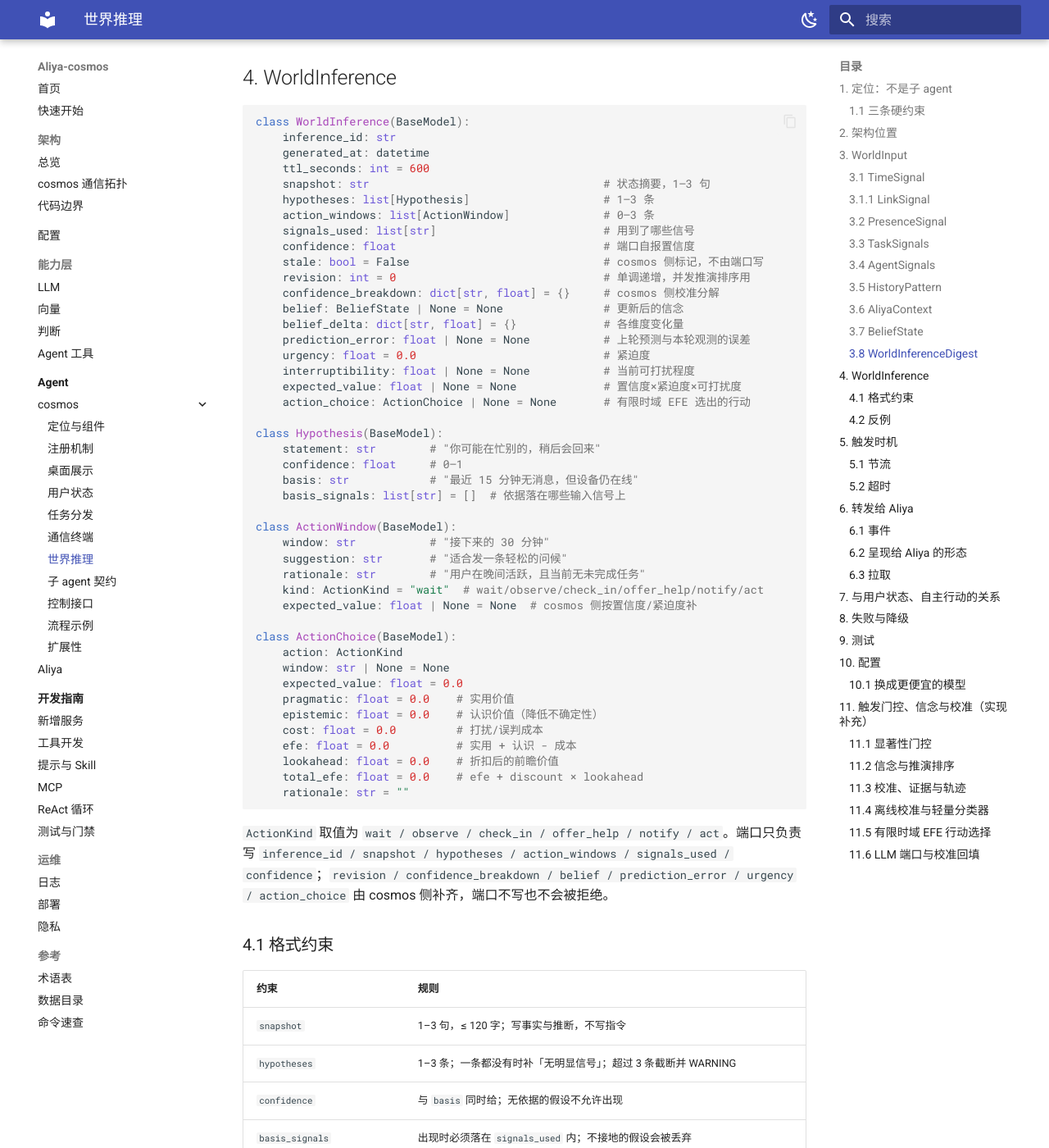
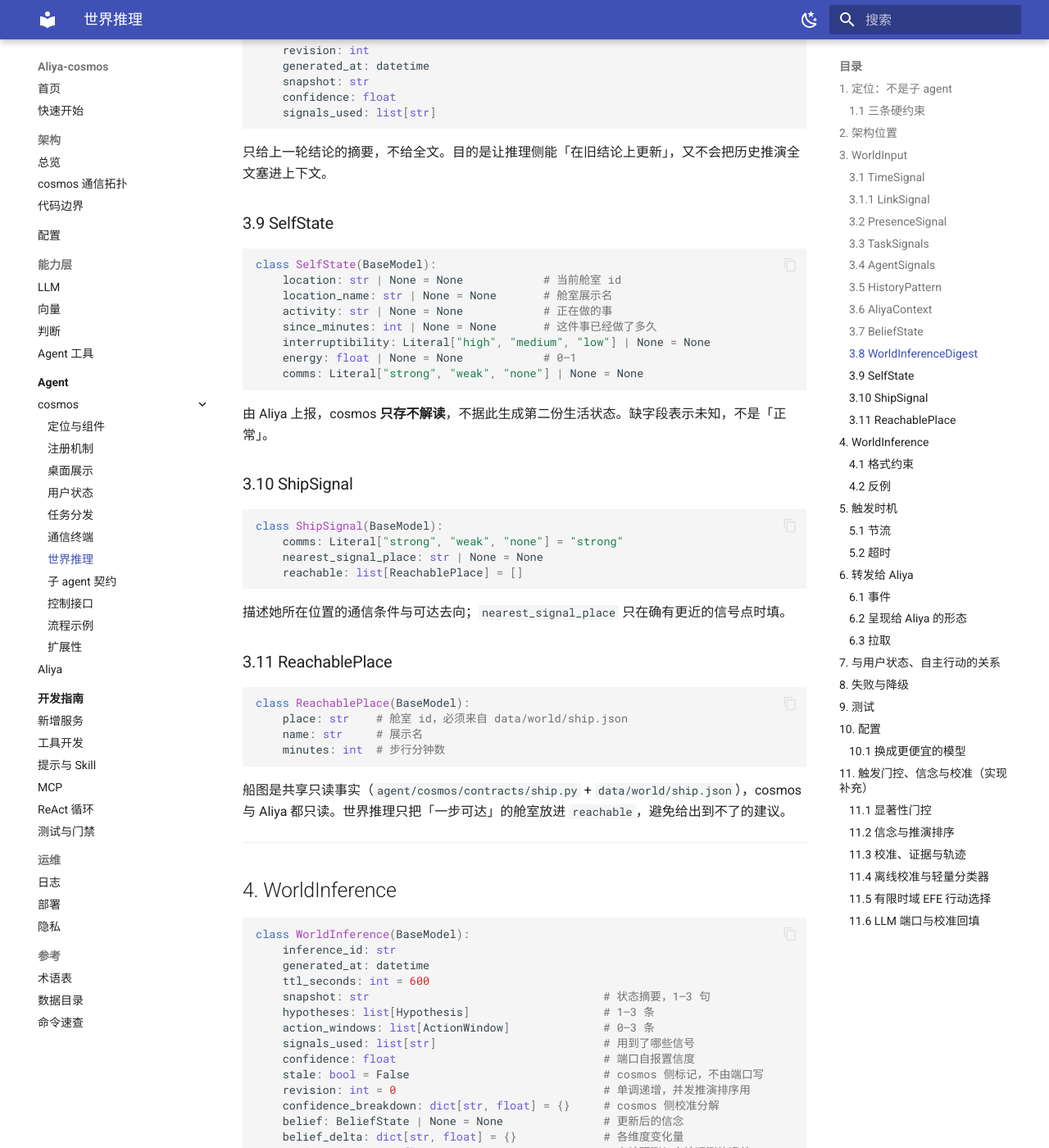
Before and after one commit to muyulov/Aliya-cosmos, an MkDocs documentation site: the page built from docs/wiki/agents/cosmos/world-reasoning.md, in a window 1280 px wide and 1400 px high, scrolled down 5669 px. Shown: the whole window at 82% size. Built offline with MkDocs 1.6.1 and Material for MkDocs 9.7.7, drawn with Linux system fonts in a browser that asks for light colours; a script that is not in the unit is left out; some of the changed text lies outside the part shown.

Commit message:
docs: document life layer and self signals

````diff
--- a/docs/wiki/agents/cosmos/world-reasoning.md
+++ b/docs/wiki/agents/cosmos/world-reasoning.md
@@ -210,9 +210,16 @@ class AliyaContext(BaseModel):
     unspoken: list[str] = []               # 只对玩家说过、还没说完的话
     phase: Literal["daily", "maintenance", "crisis", "rest", "unknown"] = "unknown"
     last_intent: str | None = None         # 上一轮 Aliya 的意图标签
+    # 生活层上报的处境；cosmos 只存不解读
+    location: str | None = None            # 当前舱室 id，如 "engine"
+    activity: str | None = None            # 正在做的事，可直接说出口的一句话
+    comms: Literal["strong", "weak", "none"] | None = None  # 所在舱室的通信条件
+    free_minutes: int | None = None        # 手上这件事还剩多少分钟
 ```
 
 这一块是**由 Aliya 主动提供**的：`ControlService.set_aliya_context(ctx)`。cosmos 只存不解读。不给时字段为 `None`。
+
+`location / activity / comms / free_minutes` 来自 `data/Aliya/activity.json` 的真实生活状态，不是推测。`comms` 是**她所在舱室**的通信条件，和 Aliya↔cosmos 的心跳链路（`link`）是两件事；控制面收到 `comms` 时会同步给 `TerminalService.set_comms()`，由终端决定积压与延迟。
 
 加这个字段的理由：世界推理不是纯看用户，也要知道 Aliya 手头有没有没收尾的事、现在处在什么处境。否则推演出来的建议会和她正在进行的话题冲突。
 
@@ -246,6 +253,43 @@ class WorldInferenceDigest(BaseModel):
 
 只给上一轮结论的摘要，不给全文。目的是让推理侧能「在旧结论上更新」，又不会把历史推演全文塞进上下文。
 
+### 3.9 SelfState
+
+```python
+class SelfState(BaseModel):
+    location: str | None = None            # 当前舱室 id
+    location_name: str | None = None       # 舱室展示名
+    activity: str | None = None            # 正在做的事
+    since_minutes: int | None = None       # 这件事已经做了多久
+    interruptibility: Literal["high", "medium", "low"] | None = None
+    energy: float | None = None            # 0–1
+    comms: Literal["strong", "weak", "none"] | None = None
+```
+
+由 Aliya 上报，cosmos **只存不解读**，不据此生成第二份生活状态。缺字段表示未知，不是「正常」。
+
+### 3.10 ShipSignal
+
+```python
+class ShipSignal(BaseModel):
+    comms: Literal["strong", "weak", "none"] = "strong"
+    nearest_signal_place: str | None = None
+    reachable: list[ReachablePlace] = []
+```
+
+描述她所在位置的通信条件与可达去向；`nearest_signal_place` 只在确有更近的信号点时填。
+
+### 3.11 ReachablePlace
+
+```python
+class ReachablePlace(BaseModel):
+    place: str    # 舱室 id，必须来自 data/world/ship.json
+    name: str     # 展示名
+    minutes: int  # 步行分钟数
+```
+
+船图是共享只读事实（`agent/cosmos/contracts/ship.py` + `data/world/ship.json`），cosmos 与 Aliya 都只读。世界推理只把「一步可达」的舱室放进 `reachable`，避免给出到不了的建议。
+
 ---
 
 ## 4. WorldInference
@@ -270,6 +314,7 @@ class WorldInference(BaseModel):
     interruptibility: float | None = None           # 当前可打扰程度
     expected_value: float | None = None             # 置信度×紧迫度×可打扰度
     action_choice: ActionChoice | None = None       # 有限时域 EFE 选出的行动
+    self_view: SelfView | None = None               # 对她处境的一句话判断
 
 class Hypothesis(BaseModel):
     statement: str        # "你可能在忙别的，稍后会回来"
@@ -283,6 +328,7 @@ class ActionWindow(BaseModel):
     rationale: str        # "用户在晚间活跃，且当前无未完成任务"
     kind: ActionKind = "wait"  # wait/observe/check_in/offer_help/notify/act
     expected_value: float | None = None  # cosmos 侧按置信度/紧迫度补
+    target: str | None = None  # 目的地舱室 id，必须来自 ship.reachable
 
 class ActionChoice(BaseModel):
     action: ActionKind
@@ -295,6 +341,12 @@ class ActionChoice(BaseModel):
     lookahead: float = 0.0    # 折扣后的前瞻价值
     total_efe: float = 0.0    # efe + discount × lookahead
     rationale: str = ""
+    target: str | None = None # 由对应 ActionWindow 带过来的目的地
+
+class SelfView(BaseModel):
+    situation: str        # 用「你」称呼她，≤ 40 字
+    suggested_next: Literal["stay", "move", "interact"] | None = None
+    reason: str = ""
 ```
 
 `ActionKind` 取值为 `wait / observe / check_in / offer_help / notify / act`。端口只负责写 `inference_id / snapshot / hypotheses / action_windows / signals_used / confidence`；`revision / confidence_breakdown / belief / prediction_error / urgency / action_choice` 由 cosmos 侧补齐，端口不写也不会被拒绝。
@@ -308,6 +360,9 @@ class ActionChoice(BaseModel):
 | `confidence` | 与 `basis` 同时给；无依据的假设不允许出现 |
 | `basis_signals` | 出现时必须落在 `signals_used` 内；不接地的假设会被丢弃 |
 | `action_windows` | 是「什么时机适合做什么」，不是「你应该做什么」；`kind` 缺省时由 cosmos 推断 |
+| `self_view.situation` | 用她能理解的第二人称口吻，≤ 40 字；空串视为没给 |
+| `self_view.suggested_next` | 只能是 `stay / move / interact`；其它值丢弃为 `None` |
+| `target` | 必须是 `ship.reachable` 中出现的舱室 id；不在名单内的一律丢弃 |
 | 不写用户消息原文 | 只允许聚合指标 |
 | 不写 agent 内部标识 | 用展示名 |
 | 不给数字化的「用户情绪诊断」 | 情绪只作为 `basis` 里的一个因素 |
@@ -405,6 +460,9 @@ cosmos 允许做的处理：
 | 截断 | 单条文本超长按字符截断并标注（不改语义） |
 | 标记过期 | `stale` / `age_seconds` / `revision` 由 cosmos 填 |
 | 排序 | `hypotheses / action_windows` **不改**；`action_choice` 是 cosmos 侧的 EFE 排序 |
+| 自我视角 | `self_view` 原样交给 Aliya；`ActionWindow.target` 会带到 `ActionChoice.target` |
+
+`action_choice` 现在会被 Aliya 侧消费：`AliyaRuntime._world_action()` 把 `action / observe / check_in / …` 映射成 `stay / move / interact`，作为**生活层的方向输入**（例如「去有信号的地方」），不直接替她排活动、也不替她决定说什么。真正的活动仍由 `LifeLoop` 与规划器决定。
 
 ### 6.3 拉取
 
````
Also changed, not shown: docs/wiki/agents/aliya.md (+22 -2 lines), 5 other files.
